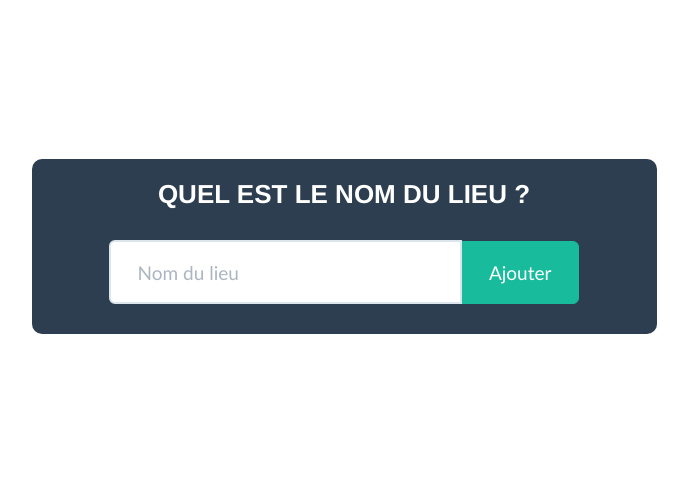
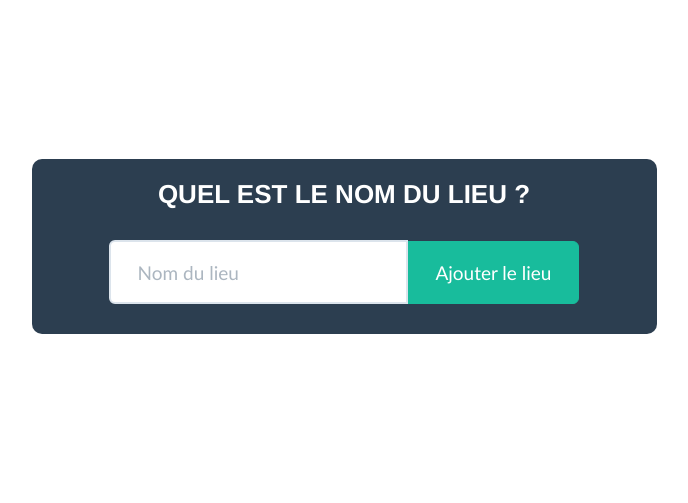
Before and after one commit to KBascol/Interoperabilite, a PHP site: page /HTML/resultat2.php?q=1 in a window 1280 px wide. Shown: the part 318-821 px from the top of the page, without its empty margins (296-984 px from the left). Run offline with PHP 8.4, Linux system fonts and the light colour scheme; some libraries are stand-ins or nearby versions; some web fonts are replaced.

Commit message:
correction page ciné

```diff
--- a/HTML/resultat2.php
+++ b/HTML/resultat2.php
@@ -45,7 +45,7 @@
       <form class="col-lg-12" action="#" method="">
         <div class="input-group col-lg-10" style="text-align:center;margin:0 auto;">
           <input class="form-control input-lg" name="" placeholder="Nom du lieu" type="text">
-          <span class="input-group-btn"><input class="btn btn-lg btn-primary" value="Ajouter" type="submit" style="background-color:#18bc9c;border-color:#18bc9c"></span>
+          <span class="input-group-btn"><input class="btn btn-lg btn-primary" value="Ajouter le lieu" type="submit" style="background-color:#18bc9c;border-color:#18bc9c"></span>
         </div>
       </form>
     </div>
```
